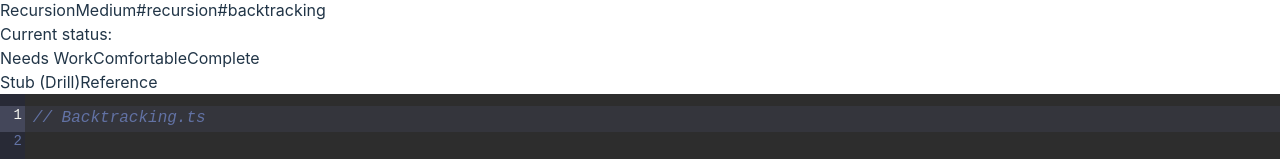
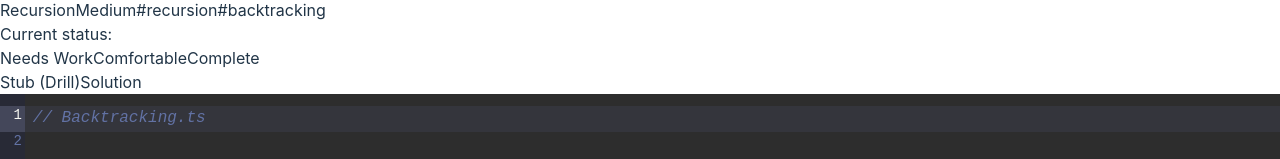
Before and after one commit to JoncarlosPerdomo/algo-drill-react, a React (Vite) app: page /algorithms/backtracking in a window 1280 px wide. Shown: the part 154-313 px from the top of the page. Built offline with nearby package versions, Linux system fonts and the light colour scheme.

Commit message:
feat: rename algorithm 'reference' to 'solution' and remove the solution reveal functionality

```diff
--- a/src/components/AlgorithmDetail.tsx
+++ b/src/components/AlgorithmDetail.tsx
@@ -17,8 +17,7 @@ interface TestResult {
 const AlgorithmDetail: React.FC = () => {
   const { id } = useParams<{ id: string }>();
   const algo = id ? getAlgorithmById(id) : undefined;
-  const [tab, setTab] = useState<'stub' | 'reference'>('stub');
-  const [revealed, setRevealed] = useState(false);
+  const [tab, setTab] = useState<'stub' | 'solution'>('stub');
   const { getStatus, setStatus, getCode, saveCode } = useAlgorithmProgress();
 
   const [userCode, setUserCode] = useState('');
@@ -46,12 +45,7 @@ const AlgorithmDetail: React.FC = () => {
     }
   }, [userCode, algo, saveCode]);
 
-  // Reset revealed state when switching to reference tab
-  useEffect(() => {
-    if (tab === 'stub') {
-      setRevealed(false);
-    }
-  }, [tab]);
+
 
   if (!algo) {
     return <Navigate to="/" replace />;
@@ -219,33 +213,19 @@ const AlgorithmDetail: React.FC = () => {
           <button
             type="button"
             className={`px-6 py-3 text-sm font-medium border-b-2 transition-colors ${
-              tab === 'reference'
+              tab === 'solution'
                 ? 'border-blue-500 text-blue-600 dark:text-blue-400'
                 : 'border-transparent text-gray-500 hover:text-gray-700 dark:text-gray-400 dark:hover:text-gray-200'
             }`}
-            onClick={() => setTab('reference')}
+            onClick={() => setTab('solution')}
           >
-            Reference
+            Solution
           </button>
         </div>
 
         <div className="relative">
-          {tab === 'reference' ? (
-            !revealed ? (
-              <div className="bg-gray-100 dark:bg-gray-900 rounded-lg p-12 text-center border border-gray-200 dark:border-gray-700">
-                <p className="text-gray-600 dark:text-gray-400 mb-4">
-                  Try to solve it first! The reference implementation is hidden.
-                </p>
-                <button
-                  onClick={() => setRevealed(true)}
-                  className="px-6 py-3 bg-blue-600 text-white rounded-lg font-medium hover:bg-blue-700 transition-colors shadow-sm"
-                >
-                  Reveal Solution
-                </button>
-              </div>
-            ) : (
-              <CodeBlock code={algo.reference} />
-            )
+          {tab === 'solution' ? (
+            <CodeBlock code={algo.solution} />
           ) : (
             <div className="space-y-4">
               <CodeEditor code={userCode} onChange={setUserCode} />
--- a/src/data/algorithms.ts
+++ b/src/data/algorithms.ts
@@ -8,7 +8,7 @@ export interface Algorithm {
   summary: string;
   tags: string[];
   stub: string;
-  reference: string;
+  solution: string;
   testCases?: { input: any[]; expected: any }[];
 }
 
@@ -26,7 +26,7 @@ export const algorithms: Algorithm[] = [
   return -1;
 }
 `,
-    reference: `function binarySearch(nums: number[], target: number): number {
+    solution: `function binarySearch(nums: number[], target: number): number {
   let left = 0;
   let right = nums.length - 1;
 
@@ -82,7 +82,7 @@ function dfsTree(root: TreeNode | null): void {
   // - dfsTree(root.right)
 }
 `,
-    reference: `type AdjList = number[][];
+    solution: `type AdjList = number[][];
 
 function dfsGraph(node: number, graph: AdjList, visited: boolean[]): void {
   if (visited[node]) return;
@@ -132,7 +132,7 @@ function bfs(start: number, graph: AdjList): void {
   //   - push unvisited neighbors
 }
 `,
-    reference: `type AdjList = number[][];
+    solution: `type AdjList = number[][];
 
 function bfs(start: number, graph: AdjList): void {
   const n = graph.length;
@@ -188,7 +188,7 @@ function longestUniqueSubstring(s: string): number {
   return 0;
 }
 `,
-    reference: `function maxSumFixed(nums: number[], k: number): number {
+    solution: `function maxSumFixed(nums: number[], k: number): number {
   let sum = 0;
   let max = Number.MIN_SAFE_INTEGER;
 
@@ -249,7 +249,7 @@ function reverse(nums: number[]): void {
   // - swap and move pointers
 }
 `,
-    reference: `function twoSumSorted(nums: number[], target: number): number[] {
+    solution: `function twoSumSorted(nums: number[], target: number): number[] {
   let left = 0;
   let right = nums.length - 1;
 
@@ -302,7 +302,7 @@ function rangeSum(pre: number[], l: number, r: number): number {
   return 0;
 }
 `,
-    reference: `function prefixSum(nums: number[]): number[] {
+    solution: `function prefixSum(nums: number[]): number[] {
   const n = nums.length;
   const pre = new Array(n + 1).fill(0);
 
@@ -340,7 +340,7 @@ function isAnagram(s: string, t: string): boolean {
   return false;
 }
 `,
-    reference: `function buildFreqMap(s: string): Map<string, number> {
+    solution: `function buildFreqMap(s: string): Map<string, number> {
   const freq = new Map<string, number>();
   for (const c of s) {
     freq.set(c, (freq.get(c) || 0) + 1);
@@ -390,7 +390,7 @@ function sortPeople(people: Person[]): void {
   // TODO: custom comparator
 }
 `,
-    reference: `function sortIntervals(intervals: number[][]): void {
+    solution: `function sortIntervals(intervals: number[][]): void {
   intervals.sort((a, b) => a[0] - b[0]);
 }
 
@@ -429,7 +429,7 @@ function kthLargest(nums: number[], k: number): number {
   return 0;
 }
 `,
-    reference: `// Simple MinHeap Implementation for reference
+    solution: `// Simple MinHeap Implementation for reference
 class MinHeap {
   private heap: number[] = [];
 
@@ -526,7 +526,7 @@ class DSU {
   }
 }
 `,
-    reference: `class DSU {
+    solution: `class DSU {
   parent: number[];
   size: number[];
 
@@ -583,7 +583,7 @@ function backtrack(start: number, curr: number[], nums: number[], res: number[][
   // - pop
 }
 `,
-    reference: `function subsets(nums: number[]): number[][] {
+    solution: `function subsets(nums: number[]): number[][] {
   const res: number[][] = [];
   backtrack(0, [], nums, res);
   return res;
@@ -621,7 +621,7 @@ function lcs(a: string, b: string): number {
   return 0;
 }
 `,
-    reference: `function fib(n: number): number {
+    solution: `function fib(n: number): number {
   if (n < 2) return n;
   let prev2 = 0, prev1 = 1;
 
@@ -678,7 +678,7 @@ function inorderTraversal(root: TreeNode | null): number[] {
   return res;
 }
 `,
-    reference: `interface TreeNode {
+    solution: `interface TreeNode {
   val: number;
   left: TreeNode | null;
   right: TreeNode | null;
@@ -719,7 +719,7 @@ function topoSort(n: number, edges: number[][]): number[] {
   return [];
 }
 `,
-    reference: `function topoSort(n: number, edges: number[][]): number[] {
+    solution: `function topoSort(n: number, edges: number[][]): number[] {
   const graph: number[][] = Array.from({ length: n }, () => []);
   const indegree = new Array(n).fill(0);
 
@@ -769,7 +769,7 @@ function dijkstra(n: number, graph: number[][][], src: number): number[] {
   return [];
 }
 `,
-    reference: `// Requires MinHeap class (see Heaps algorithm for implementation)
+    solution: `// Requires MinHeap class (see Heaps algorithm for implementation)
 // For this reference, we'll assume a simple PriorityQueue implementation exists
 // or use a naive array sort for brevity, but real Dijkstra needs a Heap.
 
```
